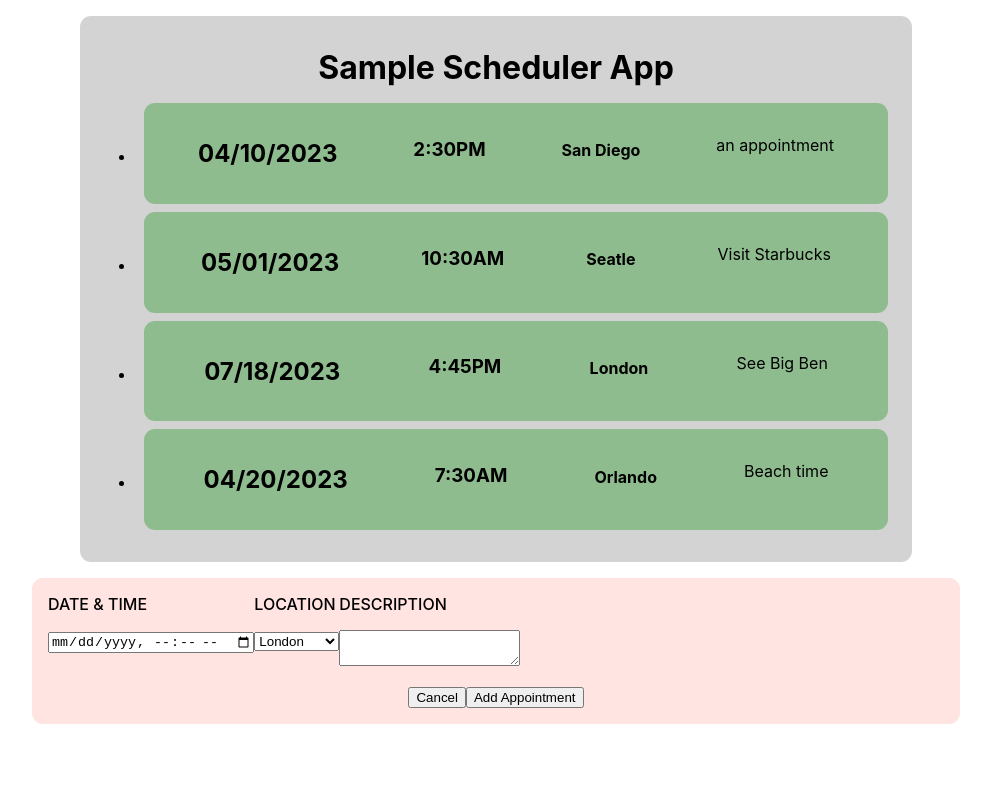
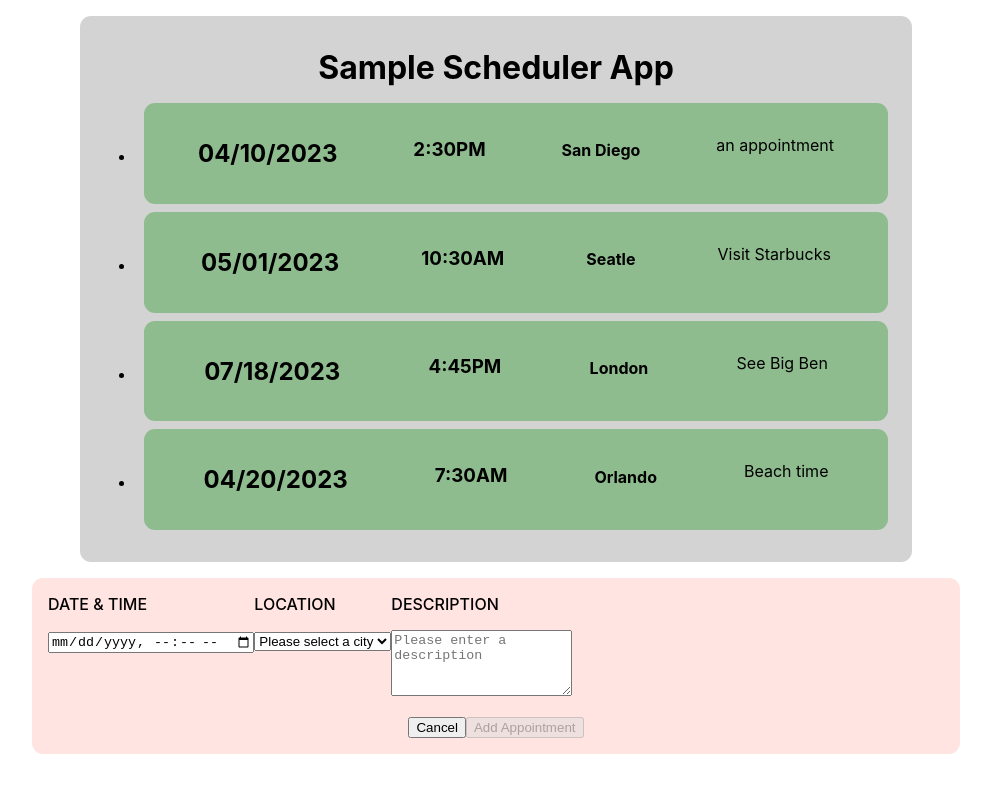
Before and after one commit to RAWoiwode/movemedical-app, a React (Create React App) app: page / in a window 1280 px wide. Shown: the top 792 px of the page, without its empty margins (144-1135 px from the left). Built offline with nearby package versions, Linux system fonts and the light colour scheme.

Commit message:
Working on the appointment form logic to add a new appointment

```diff
--- a/src/components/NewAppointment/AppointmentForm.js
+++ b/src/components/NewAppointment/AppointmentForm.js
@@ -1,16 +1,67 @@
+import { useState } from "react";
 import "./AppointmentForm.css";
 
 const AppointmentForm = (props) => {
+  const [enteredDateTime, setEnteredDateTime] = useState("");
+  const [selectedLocation, setSelectedLocation] = useState("");
+  const [enteredDescription, setEnteredDescription] = useState("");
+  const [isSubmitEnabled, setIsSubmitEnabled] = useState(false);
+
+  const dateTimeChangeHandler = (event) => {
+    setEnteredDateTime(event.target.value);
+    enableSubmit();
+  };
+
+  const descriptionChangeHandler = (event) => {
+    setEnteredDescription(event.target.value);
+    enableSubmit();
+  };
+
+  const locationChangeHandler = (event) => {
+    setSelectedLocation(event.target.value);
+    enableSubmit();
+  };
+
+  const submitHandler = (event) => {
+    event.preventDefault(); // Don't let form submit and reload page in a default way
+
+    const appointmentData = {
+      dateTime: new Date(enteredDateTime),
+      location: selectedLocation,
+      description: enteredDescription,
+    };
+
+    console.log(appointmentData);
+  };
+
+  const enableSubmit = () => {
+    const locationValid = selectedLocation !== "";
+    const dateTimeValid = enteredDateTime !== "";
+    const descriptionValid = enteredDescription !== "";
+    setIsSubmitEnabled(locationValid && dateTimeValid && descriptionValid);
+  };
+
+  // TODO: This is running on every change; need to figure out a better way
+  let minDate = new Date().toISOString();
+  console.log(minDate);
+  minDate = minDate.substring(0, minDate.length - 8); // Remove seconds through the z
+
   return (
-    <form>
+    <form onSubmit={submitHandler}>
       <div className="new-appointment__inputs">
         <div>
           <label>DATE & TIME</label>
-          <input type="datetime-local" />
+          <input
+            min={minDate}
+            onChange={dateTimeChangeHandler}
+            required
+            type="datetime-local"
+          />
         </div>
         <div>
           <label>LOCATION</label>
-          <select>
+          <select id="locations" onChange={locationChangeHandler} required>
+            <option value="">Please select a city</option>
             <option value="London">London</option>
             <option value="Orlando">Orlando</option>
             <option value="Portland">Portland</option>
@@ -20,11 +71,21 @@ const AppointmentForm = (props) => {
         </div>
         <div>
           <label>DESCRIPTION</label>
-          <textarea />
+          <textarea
+            minLength={4}
+            maxLength={256}
+            onChange={descriptionChangeHandler}
+            placeholder="Please enter a description"
+            required
+            rows={4}
+            spellCheck={true}
+          />
         </div>
       </div>
       <button type="button">Cancel</button>
-      <button type="submit">Add Appointment</button>
+      <button type="submit" disabled={!isSubmitEnabled}>
+        Add Appointment
+      </button>
     </form>
   );
 };
```
